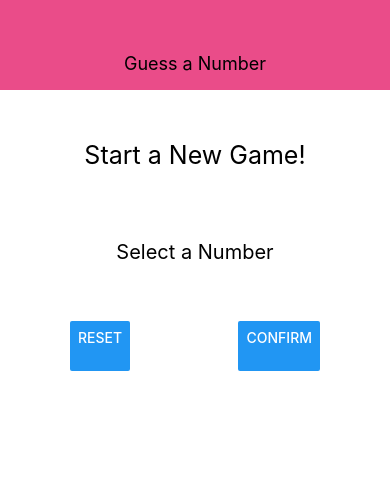
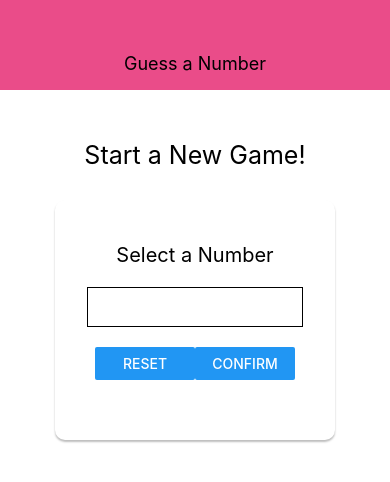
Before and after one commit to bee-squared/guess-a-number, a React Native app: screen / in a window 390 px wide. Shown: the top 482 px of the page. Built offline with nearby package versions, Linux system fonts and the light colour scheme.

Commit message:
add card view to input container and create shell component for card

```diff
--- a/screens/StartGameScreen.js
+++ b/screens/StartGameScreen.js
@@ -1,5 +1,5 @@
 import React from 'react';
-import { View, Text, TextInput, StyleSheet, Button } from 'react-native';
+import { View, Text, TextInput, StyleSheet, Button, ShadowPropTypesIOS } from 'react-native';
 
 const StartGameScreen = (props) => {
   return (
@@ -7,10 +7,14 @@ const StartGameScreen = (props) => {
       <Text style={styles.title}>Start a New Game!</Text>
       <View style={styles.inputContainer}>
         <Text style={styles.instruction}>Select a Number</Text>
-        <TextInput />
+        <TextInput style={styles.input}/>
         <View style={styles.buttonContainer}>
-          <Button title='Reset' onPress={() => {}} />
-          <Button title='Confirm' onPress={() => {}} />
+          <View style={styles.button}>
+            <Button title='Reset' onPress={() => {}} />
+          </View>
+          <View style={styles.button}>
+            <Button title='Confirm' onPress={() => {}} />
+          </View>
         </View>
       </View>
     </View>
@@ -19,7 +23,7 @@ const StartGameScreen = (props) => {
 
 const styles = StyleSheet.create({
   screen: {
-    flex: 1, // takes all the space it can get, both vertically and horizontally
+    // flex: 1, // takes all the space it can get, both vertically and horizontally
     alignItems: 'center',
     justifyContent: 'center',
     padding: 20,
@@ -31,21 +35,44 @@ const styles = StyleSheet.create({
   },
   instruction: {
     color: 'black',
-    padding: 30,
-    marginVertical: 10,
+    marginBottom: 20,
     fontSize: 20,
   },
   inputContainer: {
+    justifyContent: 'center',
     width: 300,
     maxWidth: '80%',
     alignItems: 'center',
+    shadowColor: 'black',
+    shadowOffset: {
+      width: 0,
+      height: 2,
+    },
+    shadowRadius: 2,
+    shadowOpacity: 0.26,
+    backgroundColor: 'white',
+    height: 240,
+    elevation: 4,
+    padding: 20,
+    borderRadius: 10,
+  },
+  input: {
+    width: '90%',
+    height: 40,
+    borderColor: 'black',
+    borderWidth: 1,
+    fontSize: 18,
+    marginBottom: 20,
   },
   buttonContainer: {
     flexDirection: 'row',
     width: '100%',
     justifyContent: "space-between",
-    paddingHorizontal: 15,
+    paddingHorizontal: 20,
     height: 50,
+  },
+  button: {
+    width: 100,
   }
 });
 
```
Also changed, not shown: components/Card.js (added, +12 -0 lines).
